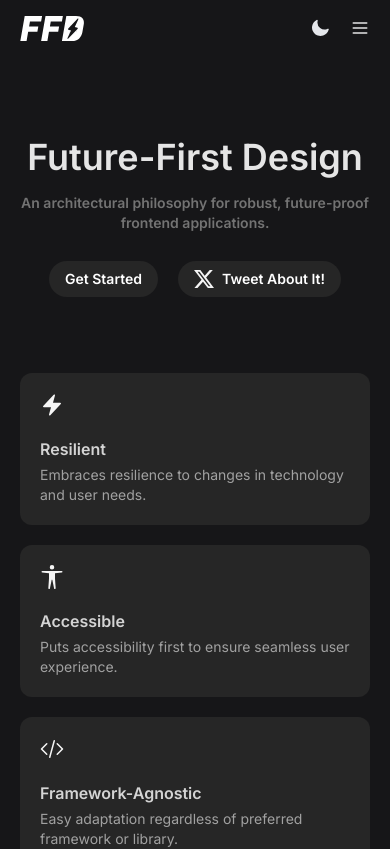
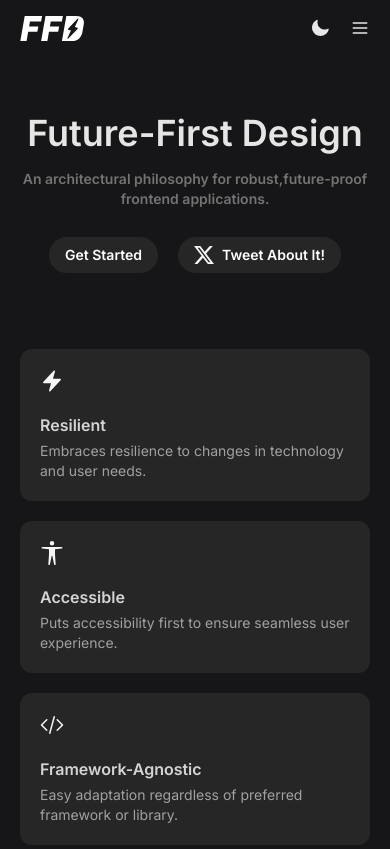
Before and after one commit to ShayokhShorfuddin/future-first-design, a React (Vite) app: page / in a window 390 px wide. Shown: the top 849 px of the page. Built offline with nearby package versions, Linux system fonts and the light colour scheme.

Commit message:
tweak hero section margin-top values

```diff
--- a/src/components/Hero.tsx
+++ b/src/components/Hero.tsx
@@ -36,7 +36,7 @@ const HeroCardContents: {
 export default function Hero() {
 	return (
 		<section
-			className="m-h-svh container mx-auto mt-20"
+			className="m-h-svh container mx-auto mt-14 sm:mt-20"
 			aria-label="A small introduction to Future-First Design. This section also contains links to get started and tweeting about this philosophy."
 		>
 			<div className="flex flex-col items-center gap-y-7 px-5">
@@ -46,7 +46,7 @@ export default function Hero() {
 					</h1>
 
 					<p className="text-sm xs:text-base font-inter font-semibold text-center text-neutral-600 dark:text-neutral-500">
-						An architectural philosophy for robust,{" "}
+						An architectural philosophy for robust,
 						<br className="hidden xs:block sm:hidden" />
 						future-proof frontend applications.
 					</p>
```
